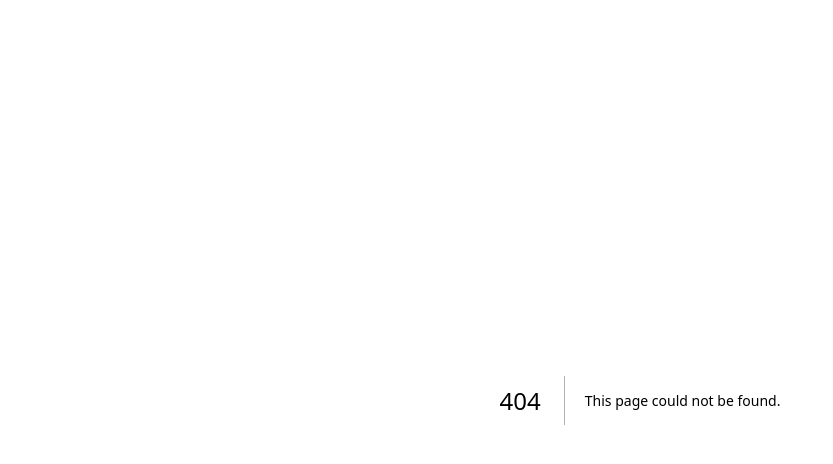
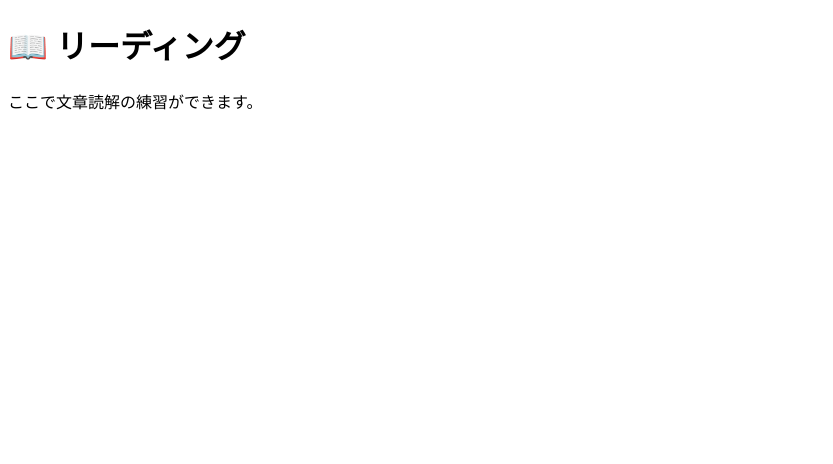
Before and after one commit to Happygeneva/ShinjiB2, a Next.js app: page /reading in a window 1280 px wide. Before the commit this address had no page. Shown: the top 464 px of the page, without its empty margins (0-833 px from the left). Built offline with nearby package versions, Linux system fonts and the light colour scheme.

Commit message:
Create reading.js

```diff
--- /dev/null
+++ b/pages/reading.js
@@ -0,0 +1,8 @@
+export default function Reading() {
+  return (
+    <div className="p-8">
+      <h1 className="text-2xl font-bold mb-4">📖 リーディング</h1>
+      <p>ここで文章読解の練習ができます。</p>
+    </div>
+  );
+}
```
